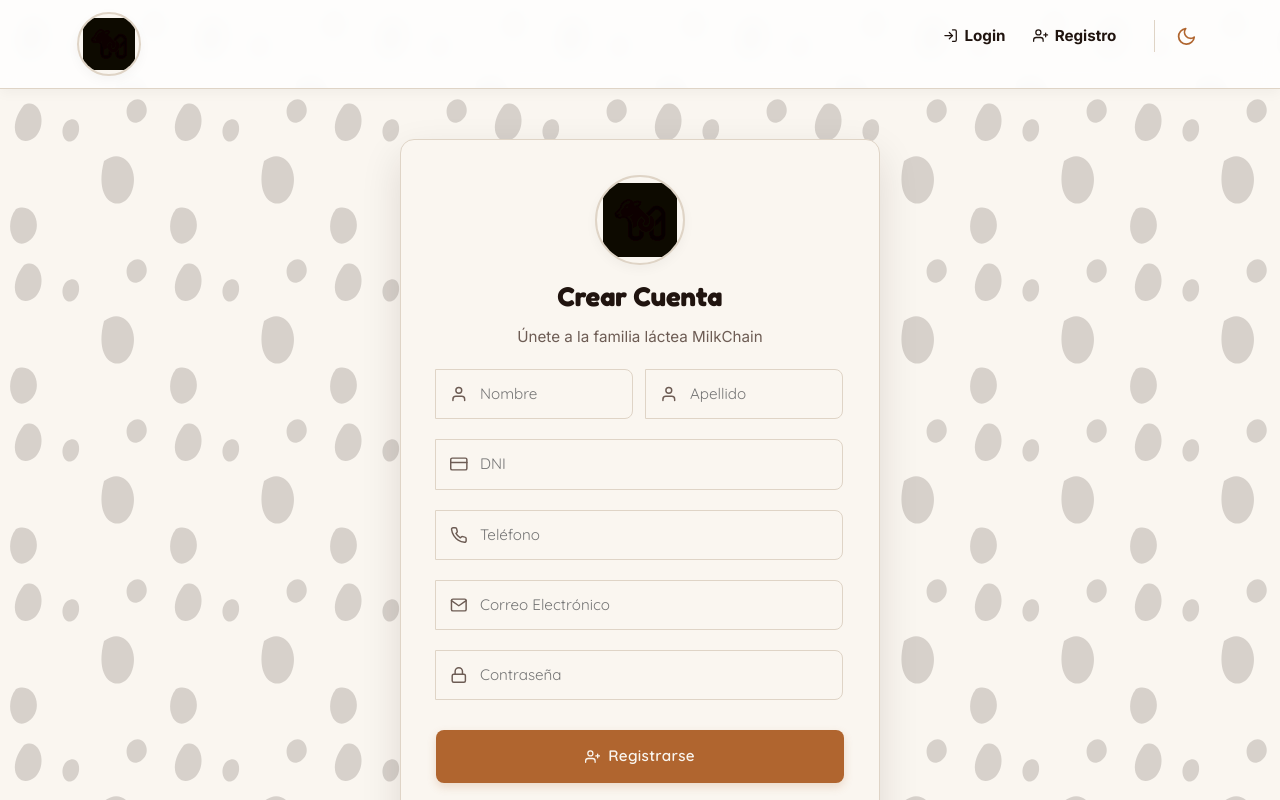
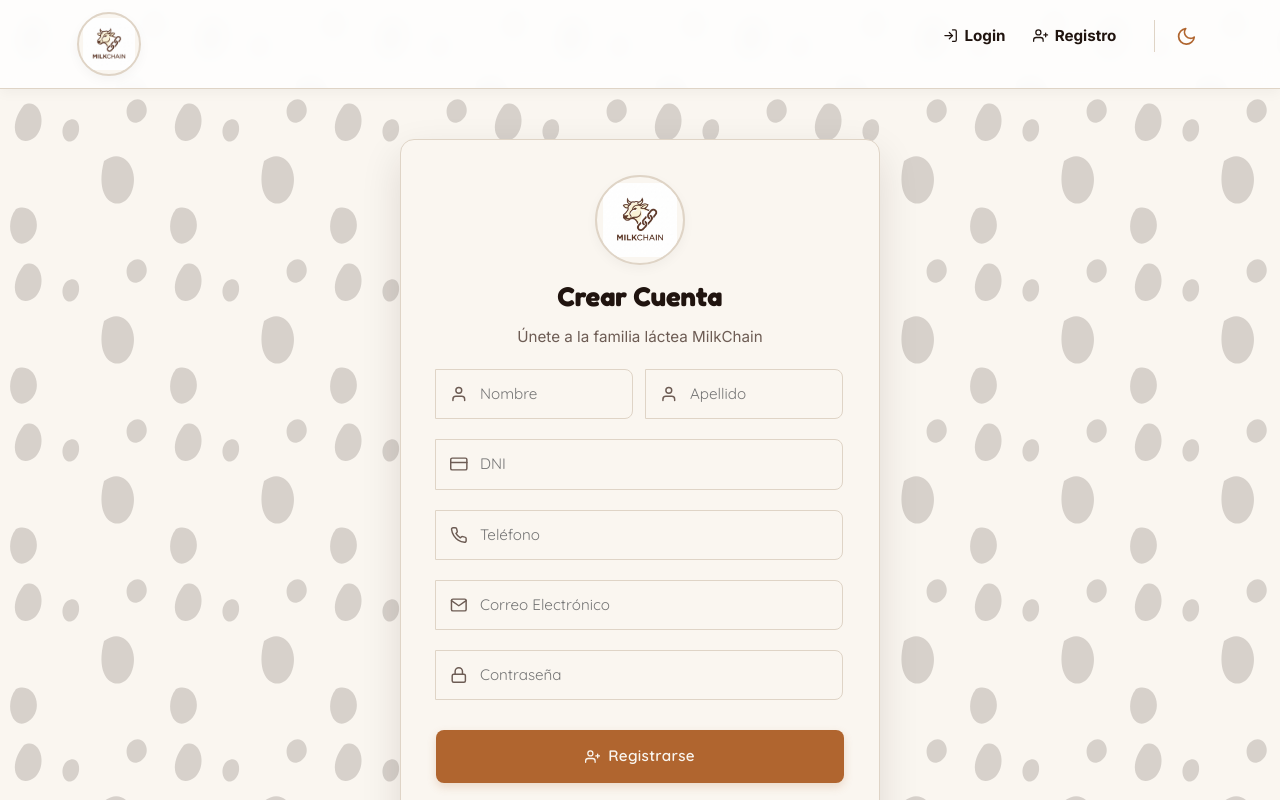
Before and after one commit to yoquienmas/Milkchain, a React (Vite) app in the folder client/: page /register in a window 1280 px wide. Shown: the top 800 px of the page. Built offline with nearby package versions, Linux system fonts and the light colour scheme.

Commit message:
style: desactivados filtros CSS de logo-themed para renderizar nuevo logotipo premium marrón y crema

```diff
--- a/client/src/App.css
+++ b/client/src/App.css
@@ -196,12 +196,12 @@
 
 /* Filtros de color dinámicos para tematizar el logotipo verde/azul a chocolate/crema */
 .logo-themed {
-  filter: grayscale(1) sepia(1) saturate(5) hue-rotate(340deg) brightness(0.2) contrast(1.5);
+  filter: none !important;
   transition: all 0.3s ease;
 }
 
 body.dark-mode .logo-themed {
-  filter: brightness(0) invert(1) opacity(0.85);
+  filter: none !important;
 }
 
 
```
Also changed, not shown: client/public/images/logo_MILKCHAIN.png.
